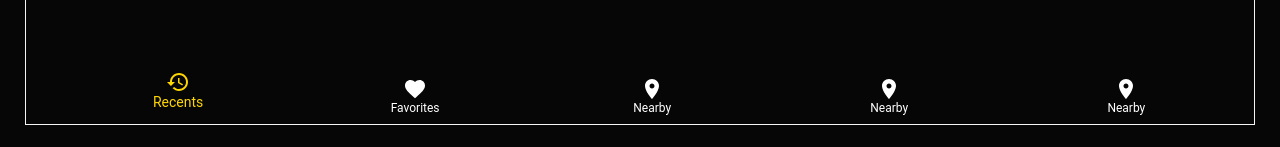
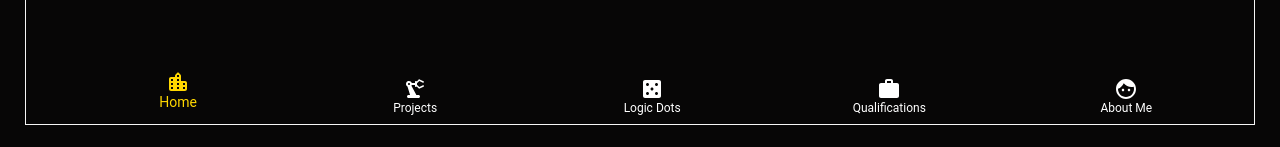
Before and after one commit to PxPerfectMike/portfolio, a React (Create React App) app: page / in a window 1280 px wide. Shown: the part 650-797 px from the top of the page. Built offline with nearby package versions, Linux system fonts and the light colour scheme.

Commit message:
add labels and icons

```diff
--- a/src/App.js
+++ b/src/App.js
@@ -2,9 +2,12 @@ import React, { useState } from 'react';
 import Box from '@mui/material/Box';
 import BottomNavigation from '@mui/material/BottomNavigation';
 import BottomNavigationAction from '@mui/material/BottomNavigationAction';
-import RestoreIcon from '@mui/icons-material/Restore';
-import FavoriteIcon from '@mui/icons-material/Favorite';
-import LocationOnIcon from '@mui/icons-material/LocationOn';
+import LocationCityRoundedIcon from '@mui/icons-material/LocationCityRounded';
+import PrecisionManufacturingRoundedIcon from '@mui/icons-material/PrecisionManufacturingRounded';
+import CasinoRoundedIcon from '@mui/icons-material/CasinoRounded';
+import WorkRoundedIcon from '@mui/icons-material/WorkRounded';
+import FaceRoundedIcon from '@mui/icons-material/FaceRounded';
+
 function App() {
 	const [value, setValue] = useState(0);
 
@@ -48,8 +51,8 @@ function App() {
 								padding: '1.5vw',
 							},
 						}}
-						label='Recents'
-						icon={<RestoreIcon />}
+						label='Home'
+						icon={<LocationCityRoundedIcon />}
 					/>
 					<BottomNavigationAction
 						sx={{
@@ -66,8 +69,8 @@ function App() {
 								padding: '1.5vw',
 							},
 						}}
-						label='Favorites'
-						icon={<FavoriteIcon />}
+						label='Projects'
+						icon={<PrecisionManufacturingRoundedIcon />}
 					/>
 					<BottomNavigationAction
 						sx={{
@@ -84,8 +87,8 @@ function App() {
 								padding: '1.5vw',
 							},
 						}}
-						label='Nearby'
-						icon={<LocationOnIcon />}
+						label='Logic Dots'
+						icon={<CasinoRoundedIcon />}
 					/>
 					<BottomNavigationAction
 						sx={{
@@ -102,8 +105,8 @@ function App() {
 								padding: '1.5vw',
 							},
 						}}
-						label='Nearby'
-						icon={<LocationOnIcon />}
+						label='Qualifications'
+						icon={<WorkRoundedIcon />}
 					/>
 					<BottomNavigationAction
 						sx={{
@@ -120,8 +123,8 @@ function App() {
 								padding: '1.5vw',
 							},
 						}}
-						label='Nearby'
-						icon={<LocationOnIcon />}
+						label='About Me'
+						icon={<FaceRoundedIcon />}
 					/>
 				</BottomNavigation>
 			</Box>
```
